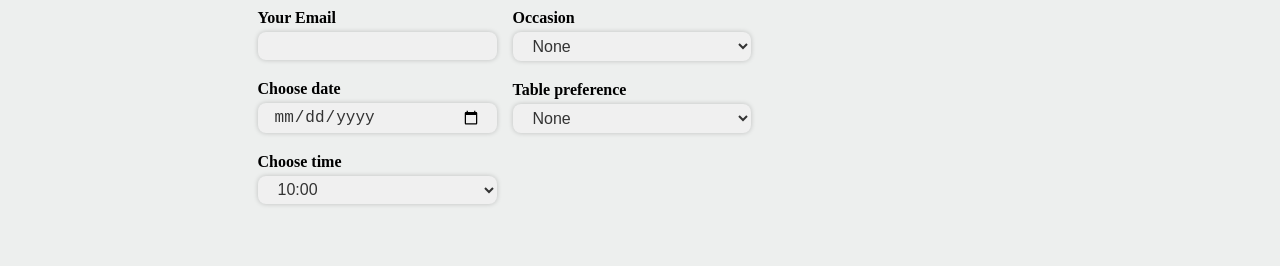
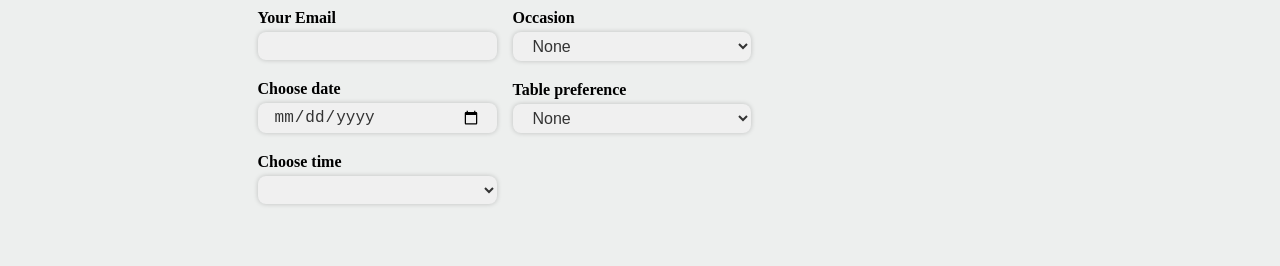
Before and after one commit to mtahir08/Front-End-Developer-Capstone, a React (Create React App) app: page /booking in a window 1280 px wide. Shown: the part 726-992 px from the top of the page. Built offline with nearby package versions, Linux system fonts and the light colour scheme; a web font is replaced by a local one.

Commit message:
fix: add timeslots

```diff
--- a/src/components/BookingForm.js
+++ b/src/components/BookingForm.js
@@ -45,10 +45,14 @@ const BookingForm = ({ navigate }) => {
           type='select'
           name={FORM.time}
           value={form.time}
-          options={timeSlots.map((slot) => ({
-            value: slot,
-            label: slot,
-          }))}
+          options={
+            timeSlots?.length
+              ? timeSlots?.map((slot) => ({
+                  value: slot,
+                  label: slot,
+                }))
+              : []
+          }
           onChange={handleInputChange}
         />
       </div>
--- a/src/hooks/useForm.js
+++ b/src/hooks/useForm.js
@@ -1,5 +1,5 @@
 import React, { createContext, useReducer, useContext } from 'react';
-
+import { fetchAPI } from '../utils/apiMockup';
 const initialState = {
   name: '',
   email: '',
@@ -39,7 +39,10 @@ const FormProvider = ({ children }) => {
     dispatch({ type: 'RESET_FORM' });
   }
 
-  const timeSlots = ['10:00', '12:00', '14:00', '16:00', '18:00', '20:00'];
+  const timeSlots = React.useMemo(() => {
+    if(form.date)
+    return fetchAPI(new Date(form.date))
+  }, [form.date]);
 
   const isFormValid = Object.values(form).every((value) => Boolean(value));
 
```
Also changed, not shown: 1 other file (tests, documents, lock files or other folders).
